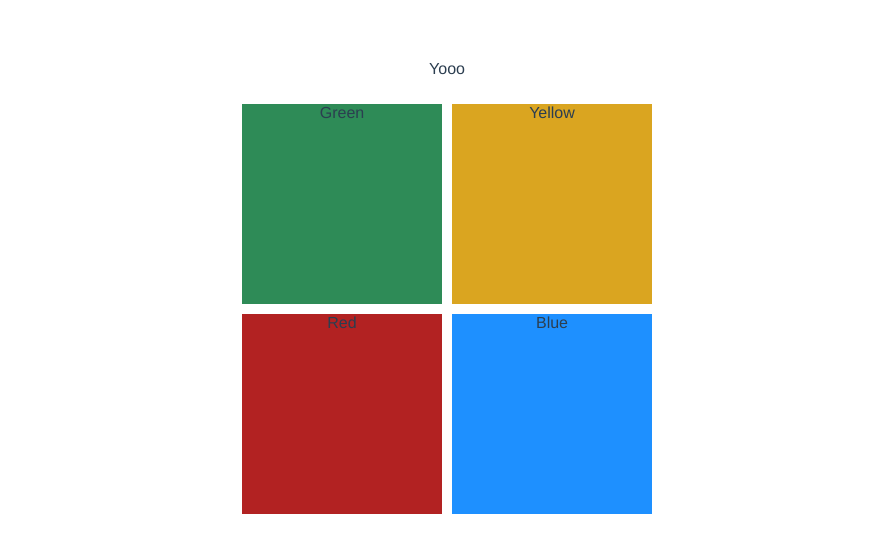
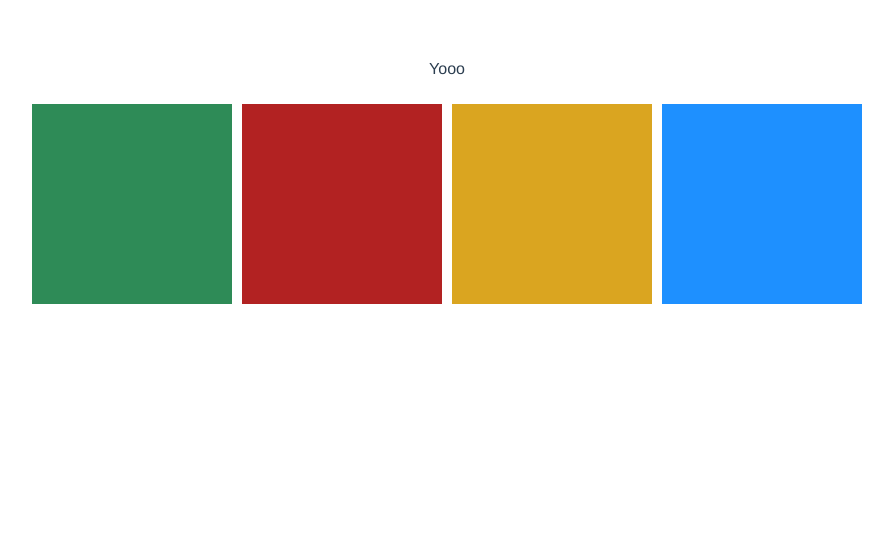
Before and after one commit to jeanylynlopez/simon-says, a Vue app: page / in a window 1280 px wide. Shown: the top 552 px of the page, without its empty margins (193-1086 px from the left). Built offline with nearby package versions, Linux system fonts and the light colour scheme.

Commit message:
Add array for buttons, and generate random numbers that will be associated with each button's index

```diff
--- a/src/components/SimonSays.vue
+++ b/src/components/SimonSays.vue
@@ -1,13 +1,11 @@
 <template>
   <div class="container">
-    <section>
-      <div class="button green">Green</div>
-      <div class="button red">Red</div>
-    </section>
-    <section>
-      <div class="button yellow">Yellow</div>
-      <div class="button blue">Blue</div>
-    </section>
+
+    <!-- the four buttons -->
+    <div v-for="(button, index) in buttons"
+      :key="index"
+      :class="`button ${button}`"></div>
+
   </div>
 </template>
 
@@ -15,9 +13,11 @@
 
 // NOTES
 // We need to randomize the buttons that simon chooses
+// Should the buttons be produced as a v-for from an array or object in data
 // Store those randomized buttons into a variable in data
 // Show the user which buttons
-// on click on each of the buttons
+// Let the user click the button
+// On click on each of the buttons
 // when it is clicked the function will add to a data variable
 //
 
@@ -25,6 +25,20 @@ export default {
   name: 'SimonSays',
   props: {
     msg: String
+  },
+  data: function(){
+    return {
+      buttons: ["green", "red", "yellow", "blue"],
+      simonPicks: [],
+      userPicks: []
+    }
+  },
+  created: function() {
+    let min = Math.ceil(1);
+    let max = Math.floor(5);
+    let randomNum = Math.floor(Math.random() * (max - min)) + min;
+    this.simonPicks.push(randomNum);
+    console.log(this.simonPicks)
   }
 }
 </script>
@@ -36,7 +50,6 @@ export default {
 
   .container {
     display: flex;
-    margin: 0 auto;
     justify-content: center;
   }
 
@@ -45,6 +58,7 @@ export default {
     width: 200px;
     height: 200px;
     margin: 10px 5px;
+    // background: black;
   }
 
   .green {
```
